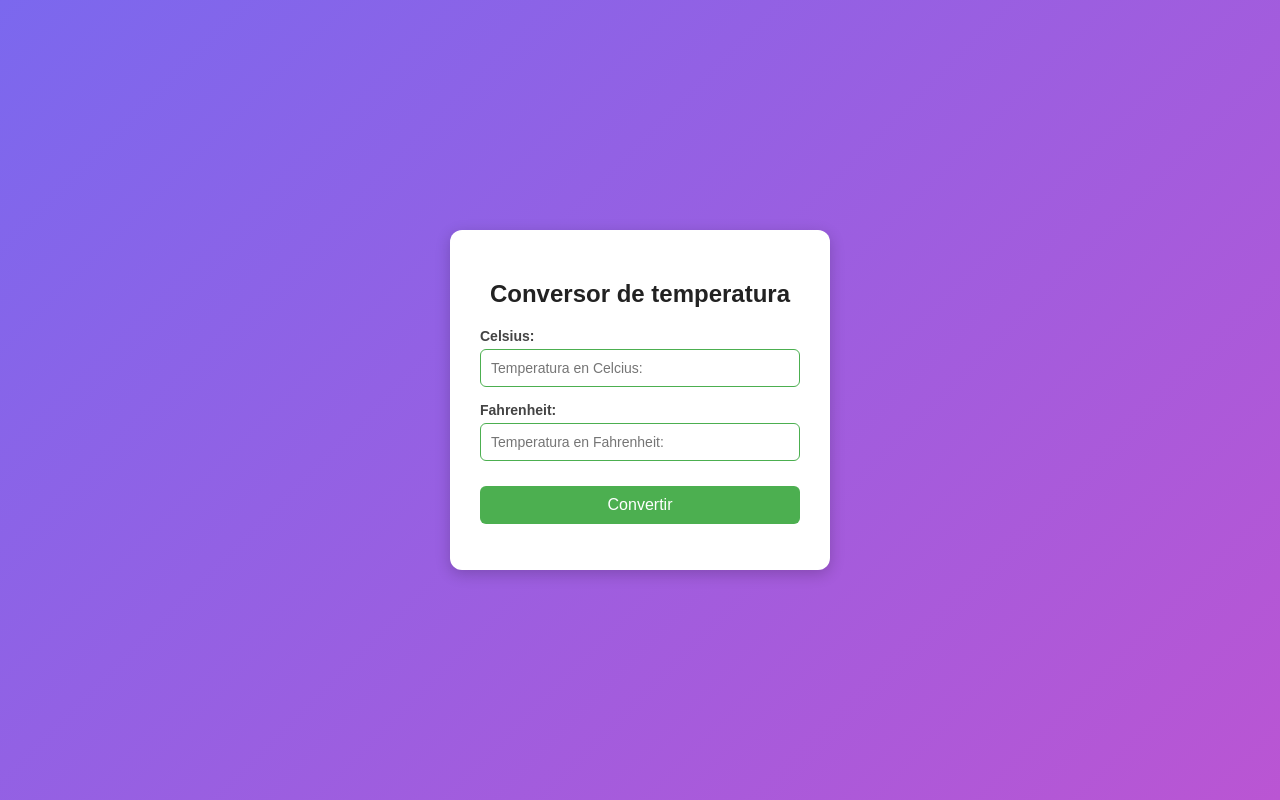
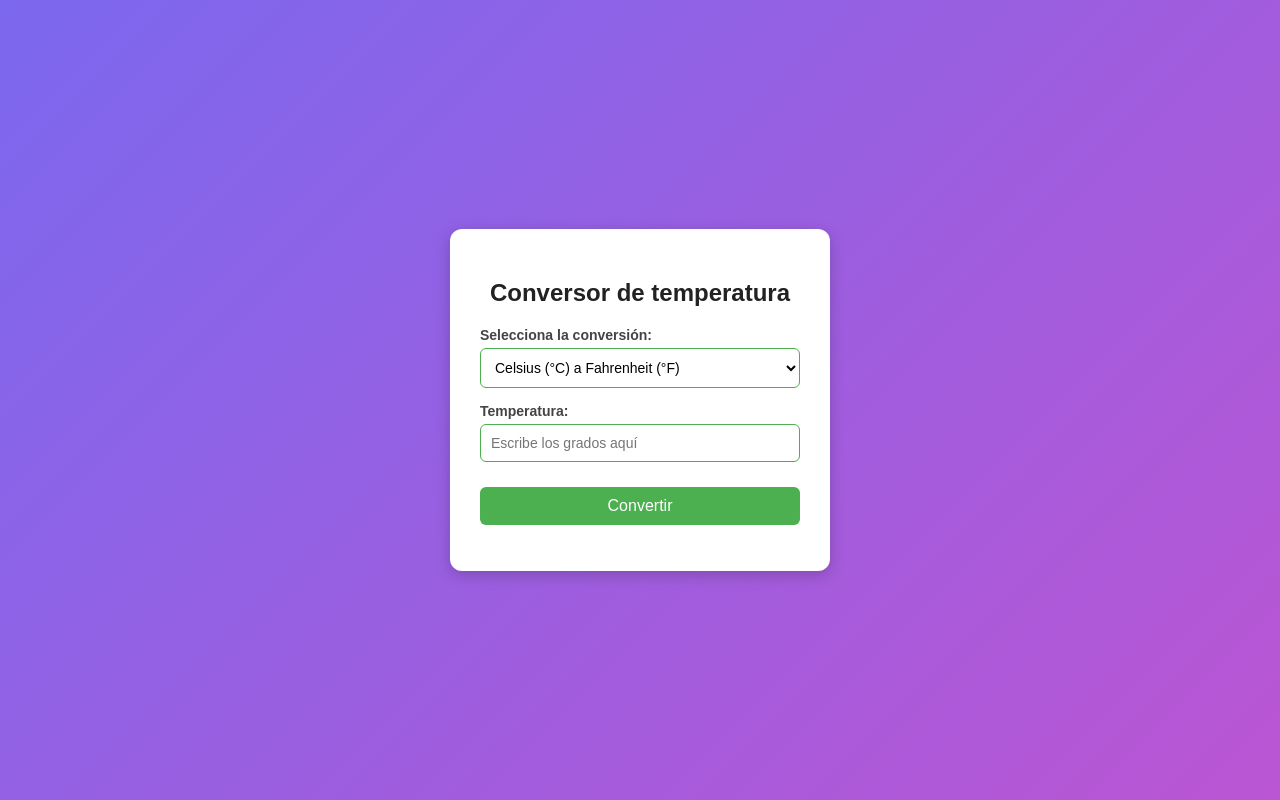
Before and after one commit to Dm0000000/convercioness, a plain HTML site: page index.html in a window 1280 px wide. Drawn offline with Linux system fonts and the light colour scheme.

Commit message:
Update temperature conversion form labels and inputs

```diff
--- a/index.html
+++ b/index.html
@@ -12,13 +12,16 @@
         <h2>Conversor de temperatura</h2>
 
         <div class="input-group">
-            <label>Celsius:</label>
-            <input type="number" id="celsius" placeholder="Temperatura en Celcius:">
+            <label for="tipoConversion">Selecciona la conversión:</label>
+            <select id="tipoConversion">
+                <option value="c-a-f">Celsius (°C) a Fahrenheit (°F)</option>
+                <option value="f-a-c">Fahrenheit (°F) a Celsius (°C)</option>
+            </select>
         </div>
 
         <div class="input-group">
-            <label>Fahrenheit:</label>
-            <input type="number" id="fahrenheit" placeholder="Temperatura en Fahrenheit:">
+            <label for="temperatura">Temperatura:</label>
+            <input type="number" id="temperatura" placeholder="Escribe los grados aquí">
         </div>
 
         <button id="btnConvertir">Convertir</button>
```
